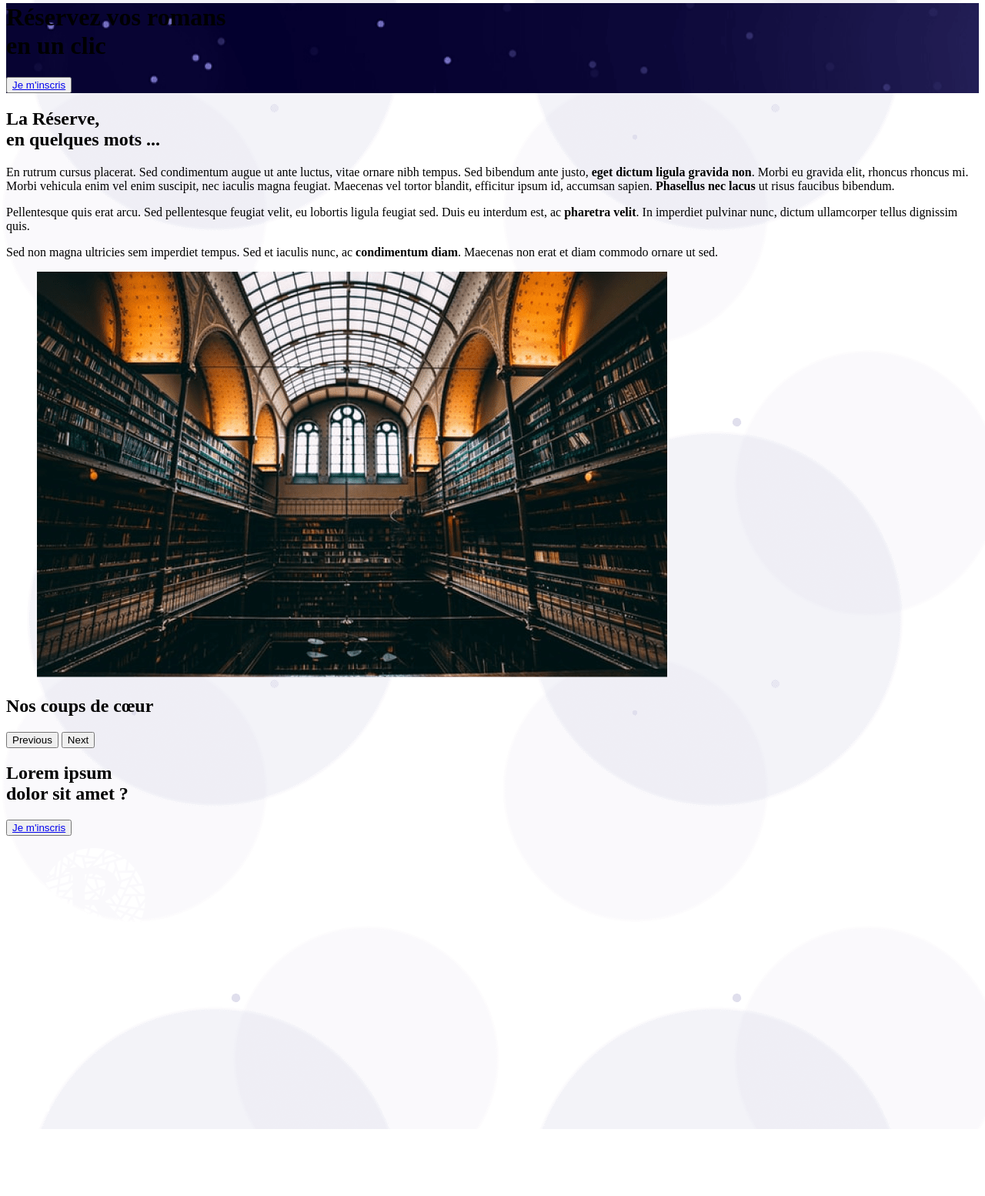
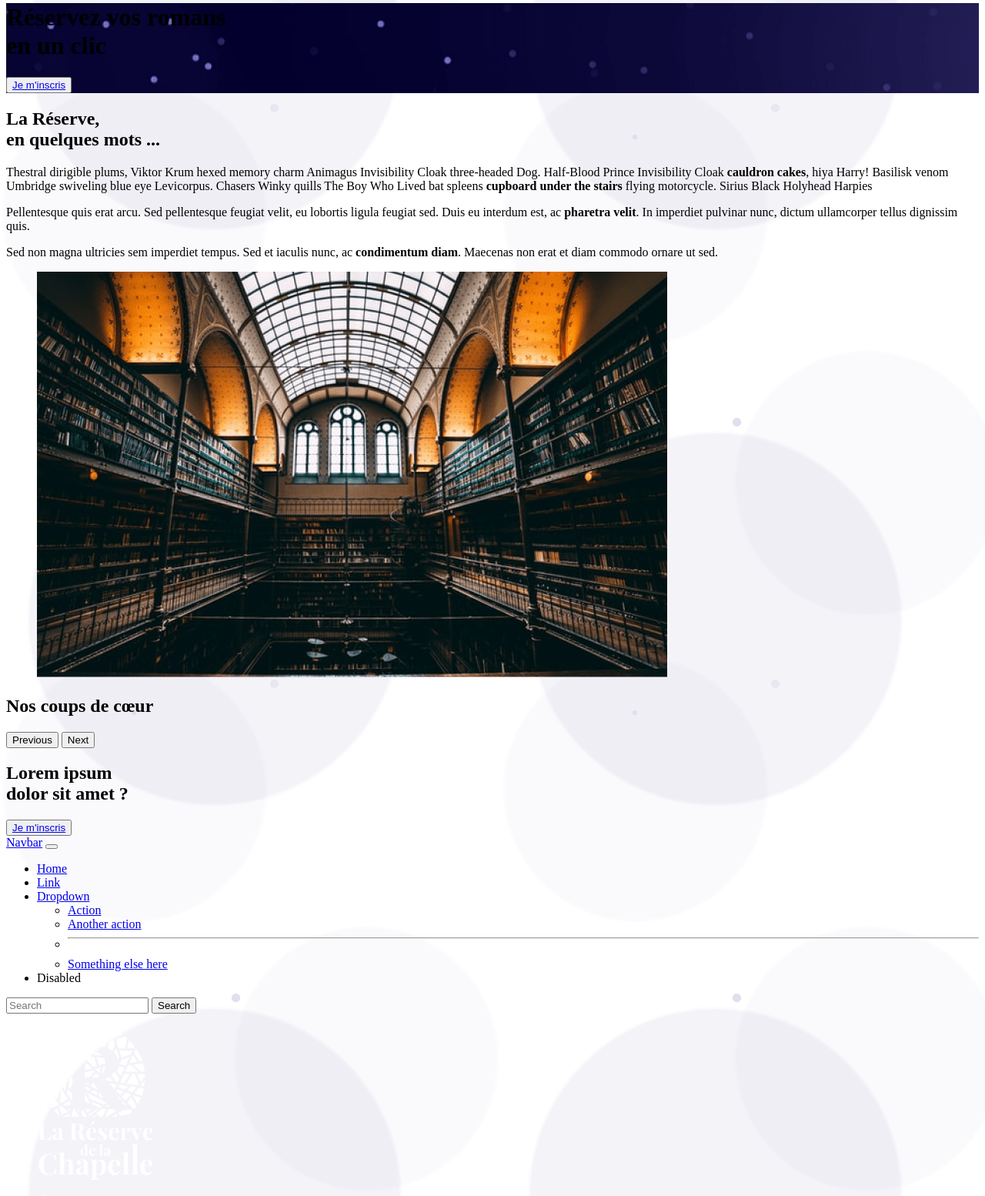
Before and after one commit to Sverine/la-reserve-de-la-chapelle, a Symfony app: template templates/home/index.html.twig in a window 1280 px wide. Shown: the part 295-1849 px from the top of the page at 77% size. Before the commit the page ends 1762 px from the top, so only its background shows below. Run offline with Twig, Linux system fonts and the light colour scheme; the template is opened without the code that fills it, so the values that code supplies are empty; some libraries are stand-ins or nearby versions.

Commit message:
resolve somes issues

```diff
--- a/src/Controller/UserController.php
+++ b/src/Controller/UserController.php
@@ -42,6 +42,7 @@
         if ($form->isSubmitted() && $form->isValid()) {
             $password = $hasher->hashPassword($user, $user->getPassword());
             $user->setPassword($password);
+            $user->setIsConfirmed(true);
 
             $entityManager->persist($user);
             $entityManager->flush();
--- a/src/Entity/BookLoan.php
+++ b/src/Entity/BookLoan.php
@@ -57,6 +57,7 @@
     public function __construct(){
          $this->date_reserved = new \DateTime('now');
          $this->status = 'Réservé';
+        $this->is_late = 0;
          return $this;
     }
 
--- a/src/Form/BookLoanType.php
+++ b/src/Form/BookLoanType.php
@@ -21,12 +21,6 @@
                 'time_widget'=>'single_text',
                 'disabled'=>true
             ])
-            ->add('date_loan',DateTimeType::class,[
-                'label'=>'Date et heure de l\'emprunt',
-                'date_widget'=>'single_text',
-                'time_widget'=>'single_text',
-                'disabled'=>true
-            ])
             ->add('status',ChoiceType::class,[
                 'label'=>'Statut',
                 'attr'=>['class'=>'input-js'],
--- a/templates/_navigation.html.twig
+++ b/templates/_navigation.html.twig
@@ -38,7 +38,9 @@
 
                     {% if app.user%}
 
-                        {% if is_granted ('ROLE_ADMIN') %}
+                        {% if is_granted ('ROLE_SUBSCRIBER') %}
+
+                            {# DISPLAY "CATALOGUE" IN NAVIGATION #}
                             {% if route != '/catalogue/' %}
                             <li class="nav-item me-3 text-white is-catalog px-3 d-flex align-items-center">
                                 <svg xmlns="http://www.w3.org/2000/svg" x="0px" y="0px" width="18" height="18" class="me-2"
@@ -54,6 +56,9 @@
                                 <a href="{{ path('catalog') }}" class="{% if route == '/' or route == '/catalogue/' %} text-white {% else %} text-body {% endif %}m-1 text-decoration-none">Catalogue</a>
                             </li>
                             {% endif %}
+
+                            {# DISPLAY "DASHBOARD" IN NAVIGATION #}
+                            {% if is_granted ('ROLE_EMPLOYE') %}
                             <li class="nav-item me-3 border border-white rounded-3 px-2 py-1">
                                 <a href="{{ path('app_logout') }}" class="{% if route == '/' or route == '/catalogue/' %} text-white {% else %} text-body {% endif %}text-decoration-none">Se déconnecter</a>
                             </li>
@@ -62,6 +67,8 @@
                                 <a href="{{ path('dashboard') }}" class="text-white m-1 text-decoration-none">Dashboard</a>
                             </li>
 
+
+                            {# DISPLAY "MON COMPTE" IN NAVIGATION #}
                             {% else %}
                                 <li class="nav-item me-3">
                                     <p class="{% if route == '/' or route == '/catalogue/' %} text-white {% else %} text-body {% endif %}my-0">Bonjour {{ app.user.firstname }}</p>
@@ -84,6 +91,9 @@
                                 </li>
                             {% endif %}
 
+                        {% endif %}
+
+                    {# DISPLAY "S'INSCRIRE" AND "SE CONNECTER" IN NAVIGATION #}
                     {% else %}
                         <li class="nav-item me-3">
                             <a class="nav-link {% if route == '/' or route == '/catalogue/' %} text-white {% else %} text-body {% endif %}" href="{{ path('app_login') }}">Se connecter</a>
--- a/templates/base.html.twig
+++ b/templates/base.html.twig
@@ -20,6 +20,6 @@
     </head>
     <body class="is-bg" style="background-image:url('{{ asset('build/images/round-bg.png') }}')">
         {% block body %}{% endblock %}
-        {% block javascrips %}{% endblock %}
+        {% block javascrips_end_body %}{% endblock %}
     </body>
 </html>
--- a/templates/book/new.html.twig
+++ b/templates/book/new.html.twig
@@ -55,7 +55,7 @@
                         <div class="modal-body px-5">
                             {{ form_start(formType) }}
                             {{ form_row(formType.name) }}
-                            <button class="btn btn-primary connect-button" type="submit">Enregistrer
+                            <button class="btn btn-primary connect-button w-100 text-uppercase mt-3 mb-5" type="submit">Enregistrer
                                 {#  <a type="submit" id="book-type-add" class="text-white text-decoration-none" href="{{ path('book_new') }}">Enregistrer</a>#}
                             </button>
                             {{ form_end(formType) }}
--- a/templates/home/index.html.twig
+++ b/templates/home/index.html.twig
@@ -21,8 +21,8 @@
             <div class="d-flex flex-column  flex-xl-row justify-content-between w-100 px-5 m-5">
                 <div class="w-50 me-5">
                     <p class="fw-light">
-                        En rutrum cursus placerat. Sed condimentum augue ut ante luctus, vitae ornare nibh tempus. Sed bibendum ante justo, <strong class="fw-bold">eget dictum ligula gravida non</strong>.
-                        Morbi eu gravida elit, rhoncus rhoncus mi. Morbi vehicula enim vel enim suscipit, nec iaculis magna feugiat. Maecenas vel tortor blandit, efficitur ipsum id, accumsan sapien. <strong class="fw-bold">Phasellus nec lacus</strong> ut risus faucibus bibendum.
+                        Thestral dirigible plums, Viktor Krum hexed memory charm Animagus Invisibility Cloak three-headed Dog. Half-Blood Prince Invisibility Cloak <strong class="fw-bold">cauldron cakes</strong>, hiya Harry! Basilisk venom Umbridge swiveling blue eye Levicorpus.
+                        Chasers Winky quills The Boy Who Lived bat spleens <strong class="fw-bold">cupboard under the stairs</strong> flying motorcycle. Sirius Black Holyhead Harpies
                     </p>
                     <p class="fw-light">
                         Pellentesque quis erat arcu. Sed pellentesque feugiat velit, eu lobortis ligula feugiat sed. Duis eu interdum est, ac <strong class="fw-bold">pharetra velit</strong>. In imperdiet pulvinar nunc, dictum ullamcorper tellus dignissim quis.
@@ -44,28 +44,7 @@
          <section>
              <h2 class="text-center m-5">Nos coups de cœur</h2>
             <div id="carouselExampleCaptions" class="carousel slide" data-bs-ride="carousel">
-                {#  <div class="carousel-indicators">
-                    <button type="button" data-bs-target="#carouselExampleCaptions" data-bs-slide-to="0" class="active" aria-current="true" aria-label="Slide 1"></button>
-                    <button type="button" data-bs-target="#carouselExampleCaptions" data-bs-slide-to="1" aria-label="Slide 2"></button>
-                    <button type="button" data-bs-target="#carouselExampleCaptions" data-bs-slide-to="2" aria-label="Slide 3"></button>
-                </div>#}
                 <div class="carousel-inner">
-
-                    {#  {% for book in favoriteBooks %}
-                        <div class="carousel-item active">
-                            <div class="d-flex mx-auto  rounded-3 mt-5 px-3">
-                                <figure class="me-5">
-                                    <img src="{{ asset('build/images/test.png') }}"  class="w-100" alt="...">
-                                </figure>
-                                <div class="infos d-flex flex-column align-items-start justify-content-center">
-                                    <h3>{{ book.title | capitalize}}</h3>
-                                    <h6>{{ book.author }}</h6>
-                                    <p>{{ book.description |slice(0, 400) | nl2br }} ...</p>
-                                </div>
-                            </div>
-                        </div>
-                    {% endfor %}#}
-
                     {% for book in favoriteBooks %}
                     <div class="carousel-item {% if loop.index0 == 0 %}active{% endif %}" data-bs-interval="4000">
                         <div class="d-flex mx-auto rounded-3 mt-5 px-3">
@@ -80,23 +59,6 @@
                         </div>
                     </div>
                     {% endfor %}
-
-                    {#  <div class="carousel-item">
-                        <div class="d-flex mx-auto  rounded-3 mt-5 px-3">
-                            <figure class="me-5">
-                                <img src="{{ asset('build/images/test2.png') }}"  class="w-100" alt="..." style="transform: rotate(347deg);">
-                            </figure>
-                            <div class="infos d-flex flex-column align-items-start justify-content-center">
-                                <h3>Hagrid et les huit nains</h3>
-                                <h6>Palmer Dufour</h6>
-                                <p>
-                                    Paenitet me quod tu me rogas? Oh, sic, qui stultus plastic continentis rogavi te ut emas. Vides non manducare acidum hydrofluoric per plastic.
-                                    Erit autem dissolvere metalli petram,
-                                    vitrum, tellus. Ita quod illic '. Quam de aliquo cum aliqua interdum, maybe? Aliquid viride, huh? Quam vos sunt etiam vivere?
-                                </p>
-                            </div>
-                        </div>
-                    </div>#}
 
                 </div>
                 <button class="carousel-control-prev" type="button" data-bs-target="#carouselExampleCaptions" data-bs-slide="prev">
@@ -120,6 +82,45 @@
             </div>
         </section>
 
+        <section>
+            <nav class="navbar navbar-expand-lg navbar-light bg-light">
+                <div class="container-fluid">
+                    <a class="navbar-brand" href="#">Navbar</a>
+                    <button class="navbar-toggler" type="button" data-bs-toggle="collapse" data-bs-target="#navbarSupportedContent" aria-controls="navbarSupportedContent" aria-expanded="false" aria-label="Toggle navigation">
+                        <span class="navbar-toggler-icon"></span>
+                    </button>
+                    <div class="collapse navbar-collapse" id="navbarSupportedContent">
+                        <ul class="navbar-nav me-auto mb-2 mb-lg-0">
+                            <li class="nav-item">
+                                <a class="nav-link active" aria-current="page" href="#">Home</a>
+                            </li>
+                            <li class="nav-item">
+                                <a class="nav-link" href="#">Link</a>
+                            </li>
+                            <li class="nav-item dropdown">
+                                <a class="nav-link dropdown-toggle" href="#" id="navbarDropdown" role="button" data-bs-toggle="dropdown" aria-expanded="false">
+                                    Dropdown
+                                </a>
+                                <ul class="dropdown-menu" aria-labelledby="navbarDropdown">
+                                    <li><a class="dropdown-item" href="#">Action</a></li>
+                                    <li><a class="dropdown-item" href="#">Another action</a></li>
+                                    <li><hr class="dropdown-divider"></li>
+                                    <li><a class="dropdown-item" href="#">Something else here</a></li>
+                                </ul>
+                            </li>
+                            <li class="nav-item">
+                                <a class="nav-link disabled">Disabled</a>
+                            </li>
+                        </ul>
+                        <form class="d-flex">
+                            <input class="form-control me-2" type="search" placeholder="Search" aria-label="Search">
+                            <button class="btn btn-outline-success" type="submit">Search</button>
+                        </form>
+                    </div>
+                </div>
+            </nav>
+        </section>
+
         {{ include ('_footer.html.twig') }}
     </div>
 {% endblock %}
--- a/templates/loan/edit.html.twig
+++ b/templates/loan/edit.html.twig
@@ -31,7 +31,6 @@
                             <div class="flex-grow-1 px-5">
                                 {{ form_start(form) }}
                                 {{ form_row(form.date_reserved) }}
-                                {{ form_row(form.date_loan) }}
                                 {{ form_row(form.status) }}
                                 <button class="btn btn-primary text-uppercase w-100 mt-4" type="submit">Enregister</button>
                                 {{ form_end(form) }}
--- a/templates/security/login.html.twig
+++ b/templates/security/login.html.twig
@@ -44,7 +44,7 @@
                 </div>
             #}
 
-            <button class="btn my-5 btn-sm w-100 btn-primary" type="submit">
+            <button class="btn my-5 btn-sm w-100 btn-primary text-uppercase" type="submit">
                Se connecter
             </button>
         </form>
--- a/templates/user_loans/index.html.twig
+++ b/templates/user_loans/index.html.twig
@@ -37,7 +37,7 @@
                 {% for loan in loans %}
                     <tr class="{% if loan.isLate and loan.dateReturn == null %}is-late{% endif %}">
                         <td class="border-0">{{ loan.book.title | capitalize }}</td>
-                        <td class="border-0">{{ loan.user | capitalize}} {{ loan.user.lastname | capitalize }}</td>
+                        <td class="border-0">{{ loan.book.author | title }} </td>
                         <td class="border-0">{{ loan.dateReserved|date('d/m/Y - H:m') }}</td>
                         <td class="border-0">{{ loan.dateLoan ? loan.dateLoan|date('d/m/Y - H:m') : '--' }}</td>
                         <td class="border-0">{{ loan.dateReturn ? loan.dateReturn|date('d/m/Y - H:m') : '--' }}</td>
```
Also changed, not shown: assets/catalog_filter.js (+7 -5 lines), assets/styles/global.scss (+7 -6 lines), src/Controller/BookLoanController.php (+8 -6 lines), templates/catalog/book.html.twig (+5 -2 lines), templates/catalog/index.html.twig (+6 -6 lines), templates/dashboard/index.html.twig (+5 -5 lines), templates/user/new.html.twig (+41 -4 lines), assets/images/catalog-bg.png, 1 other file. Lines whose indentation alone changed are shown as unchanged.
